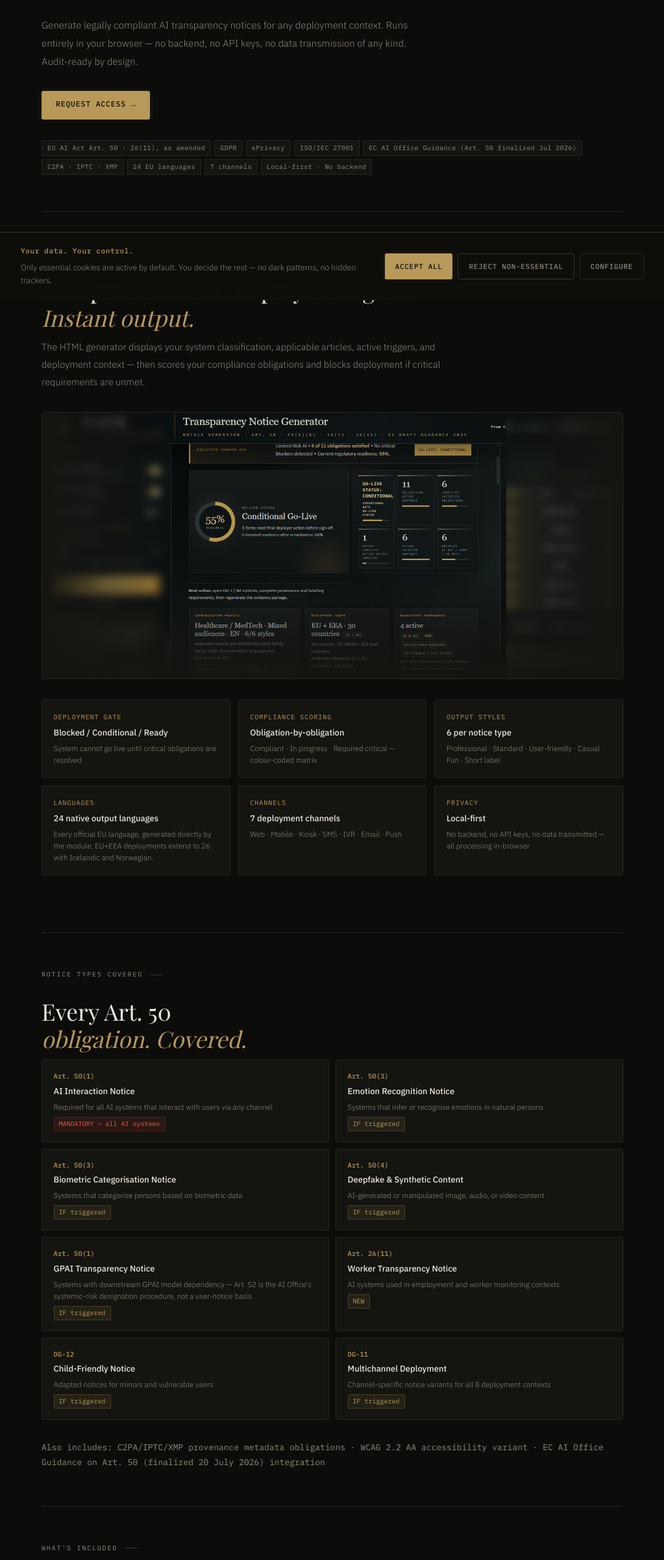
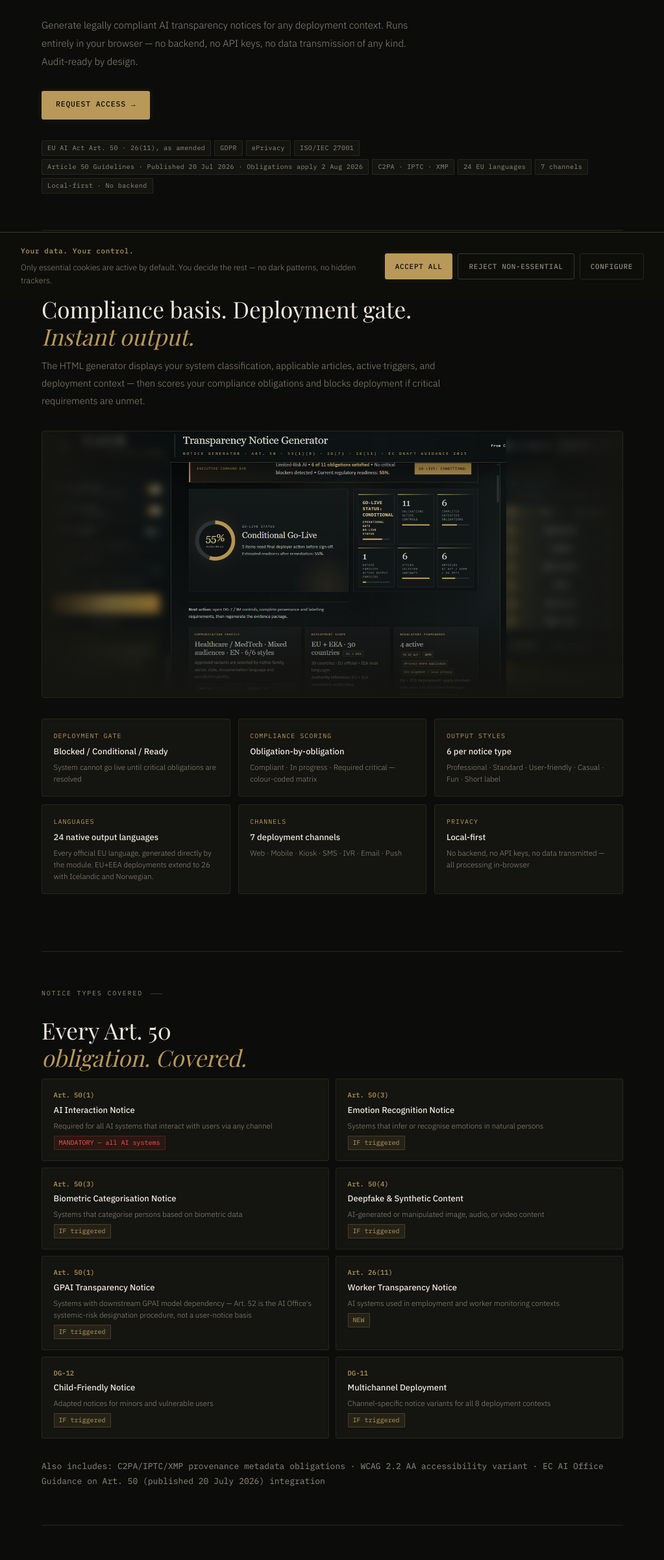
Before and after one commit to digitaldesignlab4u/eace-engine, a plain HTML site: page transparency.html in a window 1280 px wide. Shown: the part 338-2739 px from the top of the page at 65% size, without its empty margins (128-1151 px from the left). Drawn offline with nearby package versions, Linux system fonts and the light colour scheme; a web font is replaced by a local one.

Commit message:
Harmonize Art. 50 EC AI Office Guidance date claims (publication vs. applicability) (#4)
The site stated the EC AI Office/European Commission Guidance on Article
50 was "finalized Jul 2026" (short badges) or "finalized 20 July 2026"
(footer legal text and one inline description), conflating two distinct
facts: the guidance was published 20 July 2026, and Article 50's
transparency obligations are applicable from 2 August 2026 — a separate
date the old text never stated.

Corrected all 8 occurrences across the 3 pages that reference it
(index.html, transparency.html, risk-governance.html — privacy.html/
terms.html's unrelated "Last updated: July 2026" page-revision dates are
untouched):
- 3 standalone badge spans (.atag/.align-tag) now state both dates in full:
  "Article 50 Guidelines · Published 20 Jul 2026 · Obligations apply 2 Aug 2026"
- 2 compact inline mentions now read "... (published 20 Jul(y) 2026)"
  rather than repeating the obligations date in an already-dense list
- 3 identical footer legal paragraphs now read "... (published 20 July
  2026; Article 50 obligations applicable from 2 August 2026)"

Text-only change: no links, structural elements, or styling touched: git
diff is exactly 8 modified lines, each an edit strictly inside an
existing element's text content. Verified zero remaining "finalized Jul
2026" / "finalized 20 July 2026" occurrences site-wide after the change.

Co-authored-by: Claude <noreply@anthropic.com>

```diff
--- a/transparency.html
+++ b/transparency.html
@@ -190,7 +190,7 @@ footer{border-top:0.5px solid var(--line);padding:2.5rem 0 2rem}
     <span class="atag">GDPR</span>
     <span class="atag">ePrivacy</span>
     <span class="atag">ISO/IEC 27001</span>
-    <span class="atag">EC AI Office Guidance (Art. 50 finalized Jul 2026)</span>
+    <span class="atag">Article 50 Guidelines · Published 20 Jul 2026 · Obligations apply 2 Aug 2026</span>
     <span class="atag">C2PA · IPTC · XMP</span>
     <span class="atag">24 EU languages</span>
     <span class="atag">7 channels</span>
@@ -231,7 +231,7 @@ footer{border-top:0.5px solid var(--line);padding:2.5rem 0 2rem}
     <div class="notice-card"><p class="notice-art">DG-12</p><p class="notice-name">Child-Friendly Notice</p><p class="notice-desc">Adapted notices for minors and vulnerable users</p><span class="notice-tag tag-conditional">IF triggered</span></div>
     <div class="notice-card"><p class="notice-art">DG-11</p><p class="notice-name">Multichannel Deployment</p><p class="notice-desc">Channel-specific notice variants for all 8 deployment contexts</p><span class="notice-tag tag-conditional">IF triggered</span></div>
   </div>
-  <p style="font-size:13px;color:var(--faint);font-family:var(--mono);line-height:1.7">Also includes: C2PA/IPTC/XMP provenance metadata obligations · WCAG 2.2 AA accessibility variant · EC AI Office Guidance on Art. 50 (finalized 20 July 2026) integration</p>
+  <p style="font-size:13px;color:var(--faint);font-family:var(--mono);line-height:1.7">Also includes: C2PA/IPTC/XMP provenance metadata obligations · WCAG 2.2 AA accessibility variant · EC AI Office Guidance on Art. 50 (published 20 July 2026) integration</p>
 </section>
 
 <section class="sec">
@@ -280,7 +280,7 @@ footer{border-top:0.5px solid var(--line);padding:2.5rem 0 2rem}
     <span class="align-tag">GDPR — Reg. (EU) 2016/679</span>
     <span class="align-tag">ePrivacy Directive 2002/58/EC</span>
     <span class="align-tag">ISO/IEC 27001 — Information Security</span>
-    <span class="align-tag">EC AI Office Guidance (Art. 50 finalized Jul 2026)</span>
+    <span class="align-tag">Article 50 Guidelines · Published 20 Jul 2026 · Obligations apply 2 Aug 2026</span>
     <span class="align-tag">C2PA — Content Provenance</span>
     <span class="align-tag">IPTC Photo Metadata Standard</span>
     <span class="align-tag">XMP — Extensible Metadata Platform</span>
@@ -323,7 +323,7 @@ footer{border-top:0.5px solid var(--line);padding:2.5rem 0 2rem}
 
 <footer>
   <div class="wrap">
-    <p class="foot-legal">The EU AI Compliance Engine (EACE) and all associated materials are aligned with EU AI Act Regulation (EU) 2024/1689, as amended by Regulation (EU) 2026/1744 (Digital Omnibus on AI), ISO/IEC 42001, ISO/IEC 23894, ISO/IEC 27001, ISO/IEC 27701, ISO/IEC 27005, ISO/IEC 25012, ISO/IEC 38505, GDPR (EU) 2016/679, NIS2 Directive (EU) 2022/2555, ePrivacy Directive 2002/58/EC, DSA Regulation (EU) 2022/2065, NIST AI RMF 1.0, ENISA AI Security Guidelines, EDPB Guidelines on AI &amp; GDPR, and European Commission AI Office Guidance on Article 50 transparency (finalized 20 July 2026). This system does not constitute legal advice. Users are responsible for verifying all compliance outputs with qualified legal counsel.</p>
+    <p class="foot-legal">The EU AI Compliance Engine (EACE) and all associated materials are aligned with EU AI Act Regulation (EU) 2024/1689, as amended by Regulation (EU) 2026/1744 (Digital Omnibus on AI), ISO/IEC 42001, ISO/IEC 23894, ISO/IEC 27001, ISO/IEC 27701, ISO/IEC 27005, ISO/IEC 25012, ISO/IEC 38505, GDPR (EU) 2016/679, NIS2 Directive (EU) 2022/2555, ePrivacy Directive 2002/58/EC, DSA Regulation (EU) 2022/2065, NIST AI RMF 1.0, ENISA AI Security Guidelines, EDPB Guidelines on AI &amp; GDPR, and European Commission AI Office Guidance on Article 50 transparency (published 20 July 2026; Article 50 obligations applicable from 2 August 2026). This system does not constitute legal advice. Users are responsible for verifying all compliance outputs with qualified legal counsel.</p>
     <div class="foot-main">
       <div class="foot-col">
         <p class="foot-col-title">Pages</p>
```
Also changed, not shown: index.html (+3 -3 lines), risk-governance.html (+1 -1 lines).
